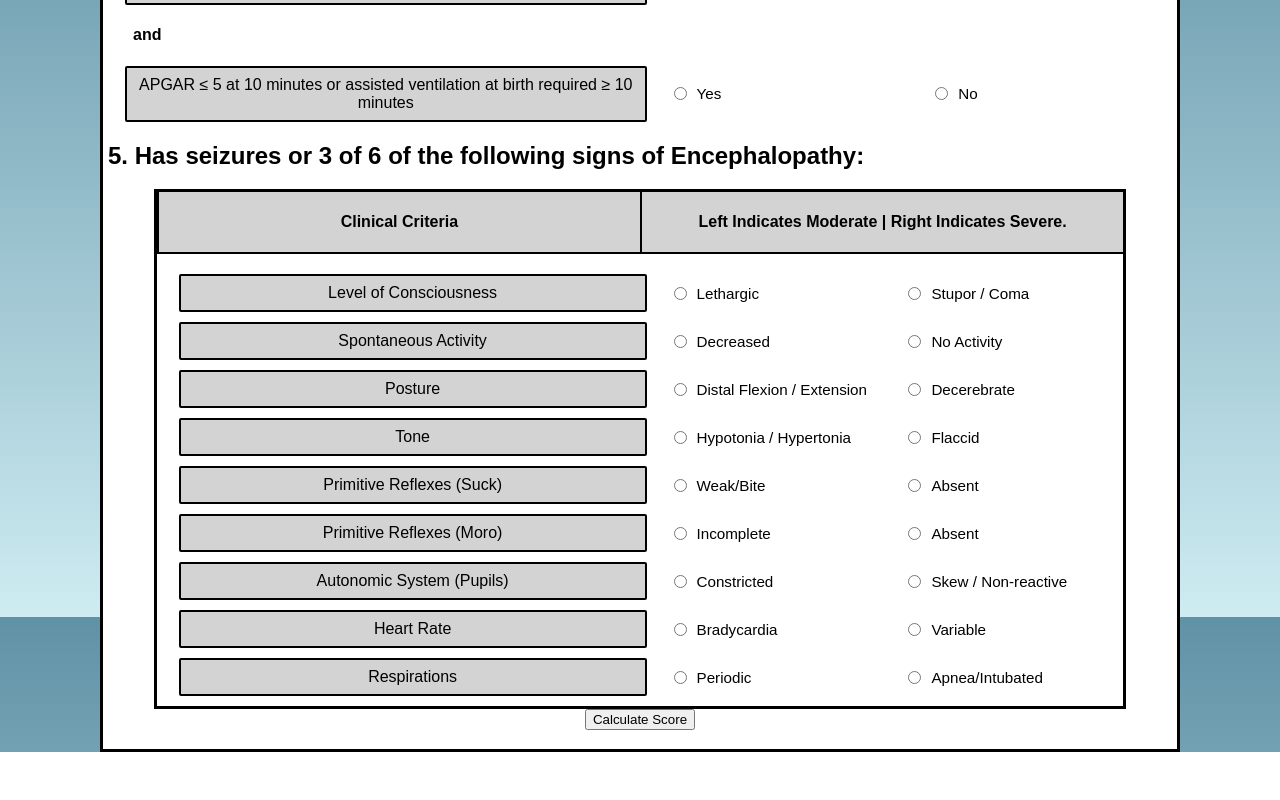
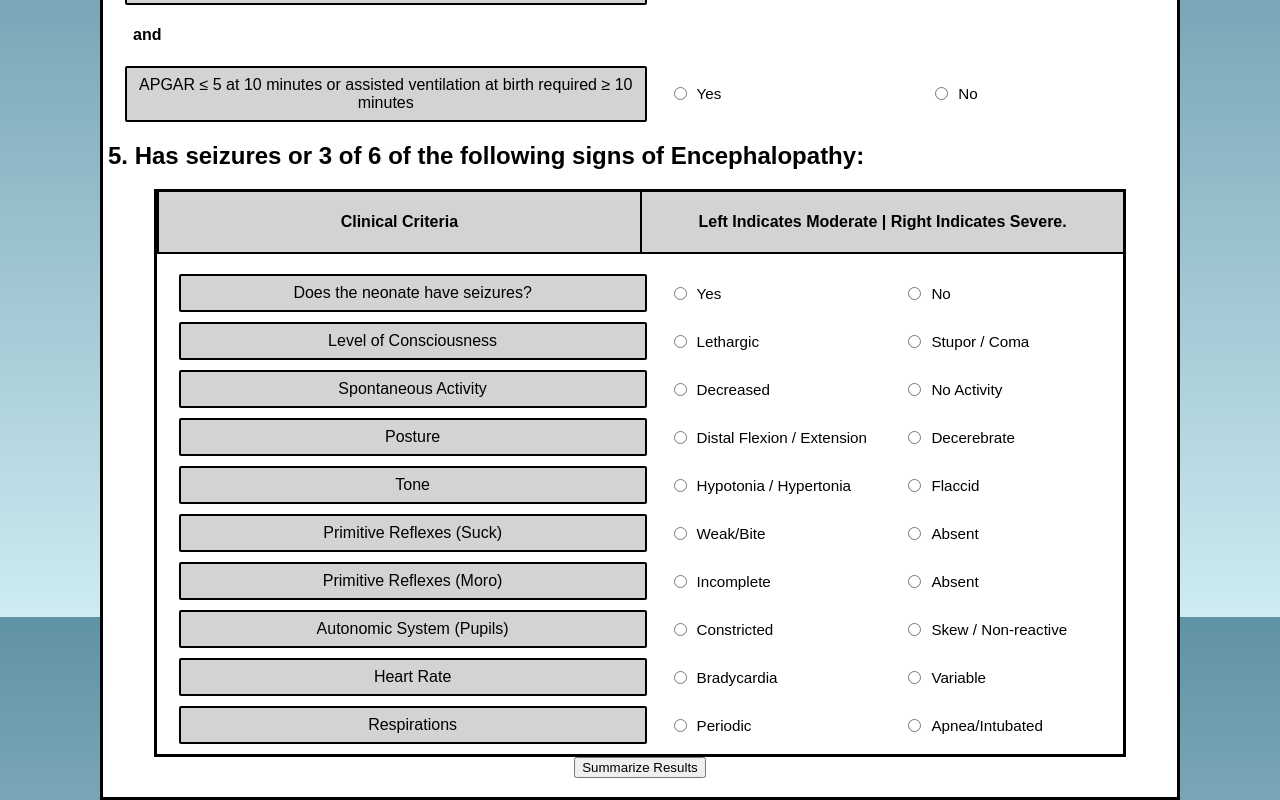
Before and after one commit to jasonavatarang/Neonatal-Navigators, a React (Vite) app in the folder frontend/: page /rightbranch in a window 1280 px wide. Shown: the part 2583-3383 px from the top of the page. Before the commit the page ends 3335 px from the top, so only its background shows below. Built offline with nearby package versions, Linux system fonts and the light colour scheme.

Commit message:
Completed logic for sarnat exam

```diff
--- a/frontend/src/pages/RightBranch/RightBranch.jsx
+++ b/frontend/src/pages/RightBranch/RightBranch.jsx
@@ -5,55 +5,84 @@ export default function RightBranch() {
     const [result, setResult] = useState("");
     const [Ph, setPh] = useState("");
     const [BaseDeficit, setBaseDeficit] = useState("");
+    const [criteria, setCriteria] = useState({
+        gestational_age: "",
+        birth_weight: "",
+        time_since_insult: "",
+        acute_perinatal_event: "",
+        apgar_assisted_ventilation: "",
+        has_seizures: "",
+        signs_of_encephalopathy: 0,
+        encephalopathy_details: {} // New state to store part 5 answers
+    });
+
 
     const calculateScore = () => {
-        const getValue = (name) => {
-            const radios = document.getElementsByName(name);
-            for (let i = 0; i < radios.length; i++) {
-                if (radios[i].checked) {
-                    return parseInt(radios[i].value);
-                }
+        const predictorA = parseFloat(Ph) <= 7.0 && parseFloat(BaseDeficit) >= 16;
+        const predictorB = parseFloat(Ph) >= 7.01 && parseFloat(Ph) <= 7.15 && parseFloat(BaseDeficit) >= 10 && parseFloat(BaseDeficit) <= 15.9;
+        const predictorC = criteria.acute_perinatal_event == "0" && criteria.apgar_assisted_ventilation == "0";
+        const predictorMet = predictorA || predictorB || predictorC;
+
+        const hasSeizuresOrThreeSigns = criteria.has_seizures == "0" || criteria.signs_of_encephalopathy >= 3;
+
+        const qualifies =
+            criteria.gestational_age == "0" &&
+            criteria.birth_weight == "0" &&
+            criteria.time_since_insult == "0" &&
+            predictorMet &&
+            hasSeizuresOrThreeSigns;
+
+            let part5Criteria = "";
+            for (const [key, value] of Object.entries(criteria.encephalopathy_details)) {
+                part5Criteria += `${key.replace(/_/g, " ")}: ${value}\n`;
             }
-            return 0;
+
+            /*
+           let criteriaSummary = `
+            Gestational Age: ${criteria.gestational_age == "0"}\n
+            Birth Weight: ${criteria.birth_weight == "0"}\n
+            Time Since Insult: ${criteria.time_since_insult == "0"}\n
+            Acute Perinatal Event: ${criteria.acute_perinatal_event}\n
+            APGAR Assisted Ventilation: ${criteria.apgar_assisted_ventilation}\n
+            Acute Perinatal Event: ${criteria.acute_perinatal_event}\n
+            APGAR Assisted Ventilation: ${criteria.apgar_assisted_ventilation}\n
+            pH: ${Ph}\n
+            Base Deficit: ${BaseDeficit}\n
+            predictorMet: ${predictorMet}\n
+            Number of Encephalopathy Signs: ${criteria.signs_of_encephalopathy}\n
+            hasSeizuresOrThreeSigns: ${hasSeizuresOrThreeSigns}\n
+           `;
+                */
+            setResult(`${qualifies ? "Neonate qualifies for Systemic Hypothermia" : "Neonate does not qualify for Systemic Hypothermia"}`);
         };
 
-        const levelScore = getValue("level_of_consciousness");
-        const activityScore = getValue("spontaneous_activity");
-        const postureScore = getValue("posture");
-        const toneScore = getValue("tone");
-        const suckScore = getValue("suck");
-        const moroScore = getValue("moro");
-        const reflexScore = Math.max(suckScore, moroScore);
-        const pupilScore = getValue("pupils");
-        const heartScore = getValue("heart_rate");
-        const respScore = getValue("respirations");
-        const autoScore = Math.max(pupilScore, heartScore, respScore);
+        const handleRadioChange = (name, value) => {
+            setCriteria((prev) => {
+                const newCriteria = { ...prev, [name]: value };
 
-        let normEnceph = 0;
-        let modEnceph = 0;
-        let sevEnceph = 0;
+                if ([
+                    "level_of_consciousness",
+                    "spontaneous_activity",
+                    "posture",
+                    "tone",
+                    "suck",
+                    "moro",
+                    "pupils",
+                    "heart_rate",
+                    "respirations"
+                ].includes(name)) {
+                    const isSignPresent = value === 0;
+                    newCriteria.encephalopathy_details[name] = isSignPresent ? "Moderate" : "Severe";
 
-        const categorize = (score) => {
-            if (score === 0) normEnceph++;
-            else if (score === 1) modEnceph++;
-            else sevEnceph++;
+                    // Count the number of signs present (value === 0)
+                    const numSigns = Object.values(newCriteria.encephalopathy_details).filter((v) => v === "Moderate" || v == "Severe").length;
+                    newCriteria.signs_of_encephalopathy = numSigns;
+                }
+
+                return newCriteria;
+            });
         };
 
-        categorize(levelScore);
-        categorize(activityScore);
-        categorize(postureScore);
-        categorize(toneScore);
-        categorize(reflexScore);
-        categorize(autoScore);
-
-        if (sevEnceph >= Math.max(normEnceph, modEnceph)) {
-            setResult("Severe Encephalopathy");
-        } else if (modEnceph >= Math.max(normEnceph, sevEnceph)) {
-            setResult("Moderate Encephalopathy");
-        } else {
-            setResult("Mild or No Encephalopathy");
-        }
-    };
 
     const renderRadioGroup = (name, label, options) => (
         <div className="radio-group">
@@ -61,7 +90,7 @@ export default function RightBranch() {
             <div className="radio-buttons">
                 {options.map((option, index) => (
                     <label key={index}>
-                        <input type="radio" name={name} value={index} /> {option}
+                        <input type="radio" name={name} value={index} onChange={(e) => handleRadioChange(name, parseInt(e.target.value))} /> {option}
                     </label>
                 ))}
             </div>
@@ -158,6 +187,7 @@ export default function RightBranch() {
                             <p>Left Indicates Moderate | Right Indicates Severe.</p>
                         </div>
                     </div>
+                    {renderRadioGroup("has_seizures", "Does the neonate have seizures?", ["Yes", "No"]) }
                     {renderRadioGroup("level_of_consciousness", "Level of Consciousness", ["Lethargic", "Stupor / Coma"])}
                     {renderRadioGroup("spontaneous_activity", "Spontaneous Activity", ["Decreased", "No Activity"])}
                     {renderRadioGroup("posture", "Posture", ["Distal Flexion / Extension", "Decerebrate"])}
@@ -168,7 +198,7 @@ export default function RightBranch() {
                     {renderRadioGroup("heart_rate", "Heart Rate", ["Bradycardia", "Variable"])}
                     {renderRadioGroup("respirations", "Respirations", ["Periodic", "Apnea/Intubated"])}
                 </div>
-            <button onClick={calculateScore}>Calculate Score</button>
+            <button onClick={calculateScore}>Summarize Results</button>
             <h3>{result}</h3>
             </div>
         </div>
```
